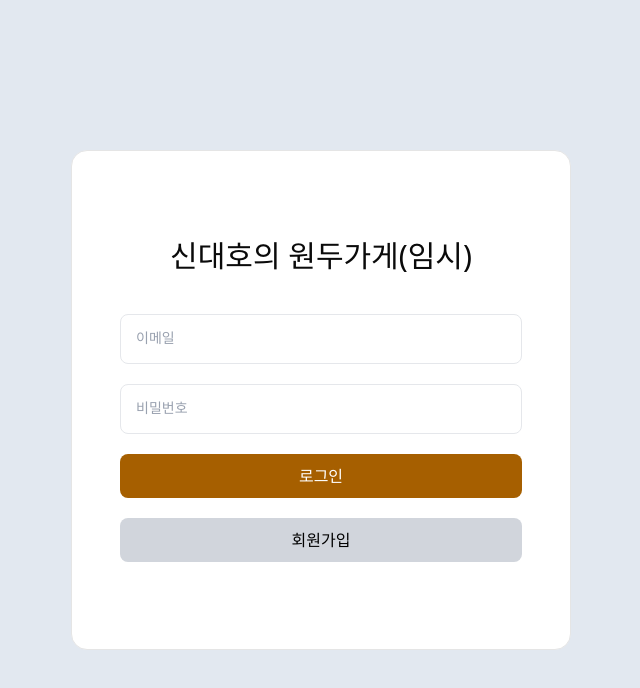
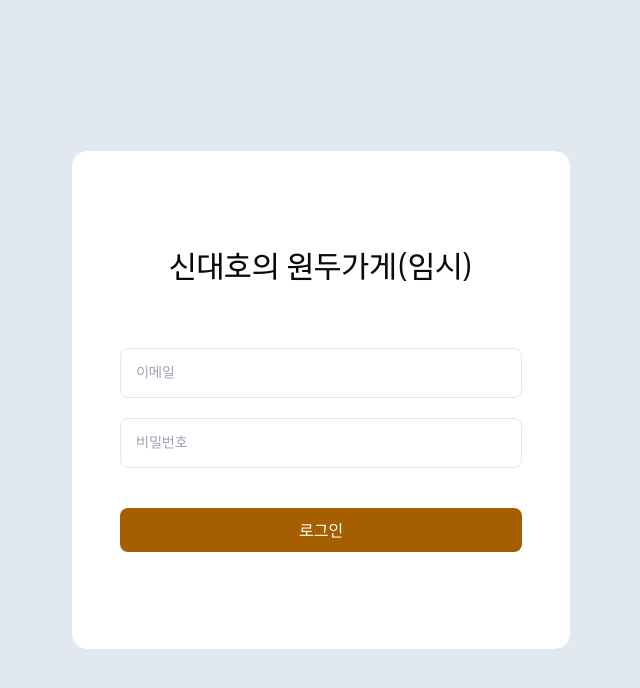
Before and after one commit to sdh077/rolink, a Next.js app: page /login in a window 1280 px wide. Shown: the top 688 px of the page, without its empty margins (319-959 px from the left). Built offline with nearby package versions, Linux system fonts and the light colour scheme.

Commit message:
soso update(font, main, login)

```diff
--- a/package.json
+++ b/package.json
@@ -21,6 +21,7 @@
     "@supabase/supabase-js": "^2.49.3",
     "class-variance-authority": "^0.7.1",
     "clsx": "^2.1.1",
+    "dayjs": "^1.11.13",
     "js-cookie": "^3.0.5",
     "jsonwebtoken": "^9.0.2",
     "lucide-react": "^0.484.0",
--- a/src/app/(main)/@cafe/cafe.tsx
+++ b/src/app/(main)/@cafe/cafe.tsx
@@ -28,6 +28,7 @@ import { toast } from "sonner"
 import { useRouter, useSearchParams } from 'next/navigation'
 import { IApply, IDonation } from "@/interface/apply"
 import { IUser } from "@/interface/user"
+import dayjs from 'dayjs'
 
 export function CancelDonation({ donation }: { donation: IDonation }) {
   const [on, setOn] = useState(false)
@@ -137,7 +138,16 @@ const CafeTable = ({ applies, user }: { applies: IApply[]; user: IUser }) => {
   const month = searchParams.get('month') ?? (today.getMonth() + 1).toString()
 
   return (
-    <div className="w-full container my-3 md:py-5 bg-white rounded-xl">
+    <div className="w-full container bg-white rounded-xl">
+      <div className="pb-5 flex justify-between items-center">
+        <span className="text-2xl font-semibold">원두 기부하기</span>
+        <div>
+          <p className="text-right text-xs text-gray-500">접속일시</p>
+          <span>{dayjs().format('YYYY년 M월 D일 HH:mm')}</span>
+        </div>
+
+
+      </div>
       <div className='flex gap-8 justify-left'>
         <Select value={month} onValueChange={(month) => pushPathname('month', month)}>
           <SelectTrigger className="w-[180px]">
--- a/src/app/(main)/@cafe/template.tsx
+++ b/src/app/(main)/@cafe/template.tsx
@@ -2,9 +2,9 @@ import { CafeSidebar } from "@/components/app-sidebar"
 
 export default function Template({ children }: { children: React.ReactNode }) {
   return (
-    <main className="flex">
+    <main className="flex container">
       <CafeSidebar />
-      <div className="p-4 w-full">
+      <div className="p-2 w-full">
         {children}
       </div>
     </main>
--- a/src/app/globals.css
+++ b/src/app/globals.css
@@ -125,6 +125,17 @@
   --sidebar-ring: oklch(0.556 0 0);
 }
 
+@font-face {
+	font-family: 'HappinessSansVF';
+	src: url('/fonts/HappinessSansVF.woff2') format('woff2');
+	font-weight: 100, 200, 300, 400, 500, 600, 700, 800, 900;
+	font-style: normal;
+}
+
+body {
+	font-family: 'HappinessSansVF';
+}
+
 @layer base {
   * {
     @apply border-border outline-ring/50;
--- a/src/app/login/page.tsx
+++ b/src/app/login/page.tsx
@@ -6,7 +6,7 @@ export default function LoginPage() {
       <div className="w-[500px] h-[500px] border rounded-2xl py-8 px-12 bg-white flex items-center justify-center">
         <div className='w-full'>
           {/* title 넣거나 이미지 넣으셈 */}
-          <div className='text-center text-3xl font-medium pb-10'>신대호의 원두가게(임시)</div>
+          <div className='text-center text-3xl font-medium pb-16'>신대호의 원두가게(임시)</div>
           <div className="relative">
             <input
               id="email"
@@ -27,7 +27,7 @@ export default function LoginPage() {
           <label className="text-xl" htmlFor="email">이메일</label>
           <input id="email" name="email" type="email" required />
         </div> */}
-          <div className="relative mt-5">
+          <div className="relative my-5">
             <input
               id="password"
               name="password"
@@ -48,9 +48,9 @@ export default function LoginPage() {
           <div>
             <button className="bg-yellow-700 hover:bg-yellow-900 mt-5 w-full cursor-pointer rounded-md py-2.5 text-white transition-all hover:text-white" formAction={login}>로그인</button>
           </div>
-          <div>
+          {/* <div>
             <button className="bg-gray-300 hover:bg-gray-700 mt-5 w-full cursor-pointer rounded-md py-2.5 text-black transition-all hover:text-white" formAction={signup}>회원가입</button>
-          </div>
+          </div> */}
         </div>
 
 
--- a/src/components/app-sidebar.tsx
+++ b/src/components/app-sidebar.tsx
@@ -10,28 +10,28 @@ import {
 
 export function CafeSidebar() {
   return (
-    <Sidebar className="w-40 mt-4 w-max-160">
+    <Sidebar className="w-40 w-max-160">
       <SidebarContent>
         <SidebarGroup>
-          <SidebarMenu>
+          <SidebarMenu className="gap-y-2">
             <SidebarMenuItem>
               <SidebarMenuButton asChild>
                 <a href={'/'}>
-                  <span>원두 기부</span>
+                  <span className="text-lg tracking-tight">원두 기부하기</span>
                 </a>
               </SidebarMenuButton>
             </SidebarMenuItem>
             <SidebarMenuItem>
               <SidebarMenuButton asChild>
                 <a href={'/donation'}>
-                  <span>기부 내역</span>
+                  <span className="text-lg tracking-tight">원두 기부 내역</span>
                 </a>
               </SidebarMenuButton>
             </SidebarMenuItem>
             <SidebarMenuItem>
               <SidebarMenuButton asChild>
                 <a href={'/setting'}>
-                  <span>카페 정보</span>
+                  <span className="text-lg tracking-tight">카페 정보</span>
                 </a>
               </SidebarMenuButton>
             </SidebarMenuItem>
```
Also changed, not shown: public/fonts/HappinessSansVF.woff2 (added), 1 other file (tests, documents, lock files or other folders).
